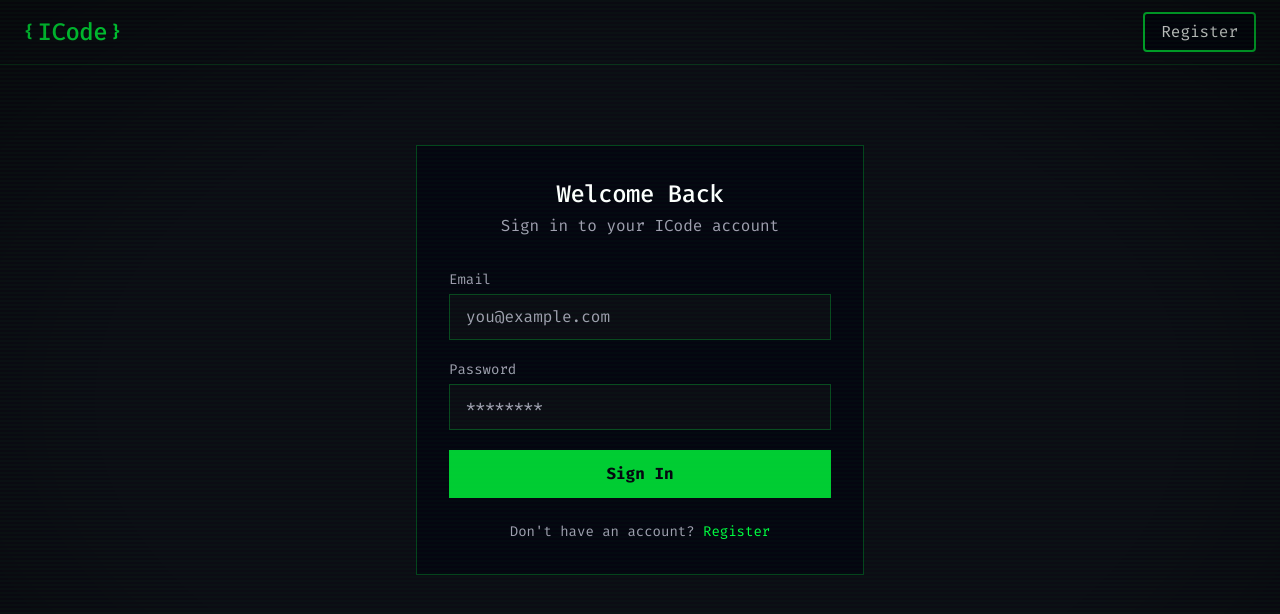
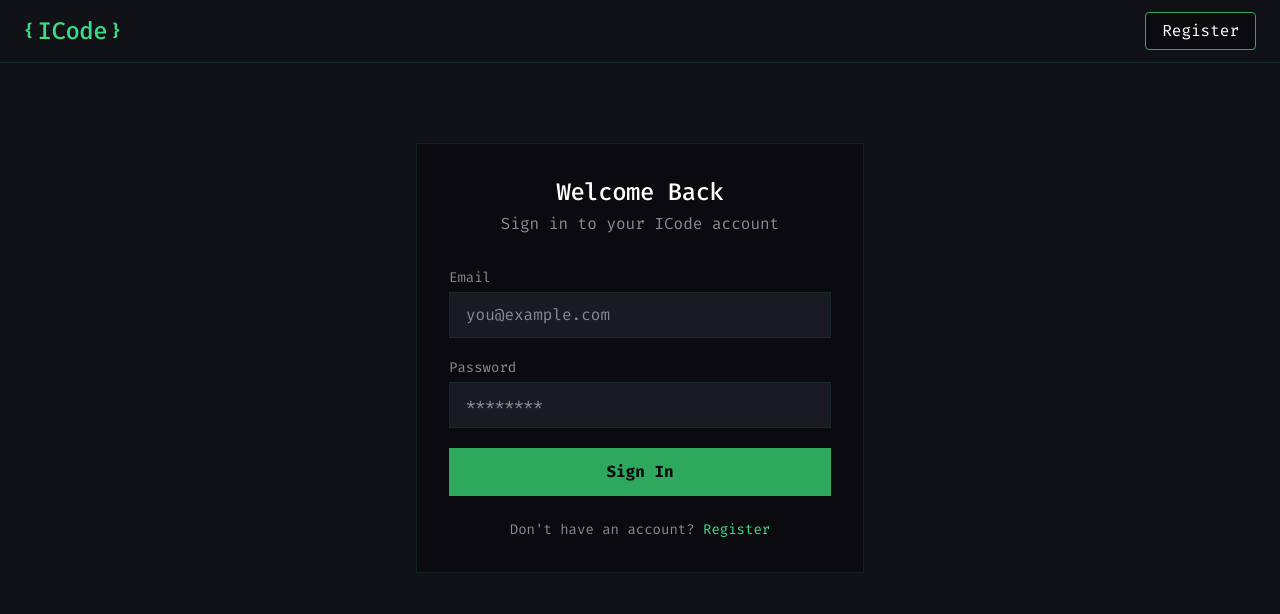
Before and after one commit to saudprashant2062/ICode, a React (Vite) app in the folder Frontend_ICode/: page /login in a window 1280 px wide. Shown: the top 614 px of the page. Built offline with nearby package versions, Linux system fonts and the light colour scheme.

Commit message:
added UI changes

```diff
--- a/Frontend_ICode/src/App.jsx
+++ b/Frontend_ICode/src/App.jsx
@@ -8,14 +8,14 @@ import Editor from "./pages/Editor";
 
 function NotFound() {
   return (
-    <div className="min-h-screen bg-gray-800 flex items-center justify-center">
+    <div className="min-h-screen flex items-center justify-center" style={{ backgroundColor: '#111118' }}>
       <div className="text-center space-y-4">
         <div className="text-6xl text-green-400 font-bold">404</div>
         <h1 className="text-2xl text-white">Page Not Found</h1>
         <p className="text-gray-600">The page you&apos;re looking for doesn&apos;t exist.</p>
         <Link
           to="/"
-          className="inline-block px-6 py-2.5 bg-black text-white border border-green-500 rounded-2xl font-semibold hover:shadow-[0_0_15px_rgba(0,255,65,0.3)] hover:bg-green-500 transition-all duration-300"
+          className="inline-block px-6 py-2.5 bg-black text-white border border-green-500 font-semibold hover:bg-green-500/15 hover:text-green-400 transition-all duration-200"
         >
           Go Home
         </Link>
--- a/Frontend_ICode/src/components/FeatureCard.jsx
+++ b/Frontend_ICode/src/components/FeatureCard.jsx
@@ -1,6 +1,6 @@
 export default function FeatureCard({ title, description }) {
   return (
-    <div className="border border-green-500/30 p-5 rounded bg-black hover:border-green-500 transition-all duration-200">
+    <div className="border border-green-500/15 p-5 bg-black hover:bg-green-500/5 transition-all duration-200">
       <h3 className="font-bold text-xl text-white">{title}</h3>
       <p className="text-gray-600 mt-1">{description}</p>
     </div>
--- a/Frontend_ICode/src/components/Navbar.jsx
+++ b/Frontend_ICode/src/components/Navbar.jsx
@@ -14,7 +14,7 @@ export default function Navbar({ title }) {
         {location.pathname !== "/login" && (
           <Link
             to="/login"
-            className="px-4 py-1.5 rounded bg-black text-white border-2 border-green-500 hover:bg-green-500 transition-all duration-200"
+            className="px-4 py-1.5 rounded bg-black text-white border border-green-500 hover:bg-green-500/15 hover:text-green-400 transition-all duration-200"
           >
             Login
           </Link>
@@ -22,7 +22,7 @@ export default function Navbar({ title }) {
         {location.pathname !== "/register" && (
           <Link
             to="/register"
-            className="px-4 py-1.5 rounded bg-black text-white border-2 border-green-500 hover:bg-green-500 transition-all duration-200"
+            className="px-4 py-1.5 rounded bg-black text-white border border-green-500 hover:bg-green-500/15 hover:text-green-400 transition-all duration-200"
           >
             Register
           </Link>
--- a/Frontend_ICode/src/index.css
+++ b/Frontend_ICode/src/index.css
@@ -2,12 +2,13 @@
 @import "tailwindcss";
 
 @theme {
-  --color-gray-800: #0c0c14;
+  --color-gray-800: #111118;
   --color-gray-700: #c0c0d0;
-  --color-gray-600: #a0a0b0;
-  --color-green-400: #00ff41;
-  --color-green-500: #00cc33;
-  --color-black: #050510;
+  --color-gray-600: #888898;
+  --color-green-400: #3ddc84;
+  --color-green-500: #2ea85c;
+  --color-black: #0a0a0f;
+  --color-gray-900: #1a1a24;
 }
 
 *::-webkit-scrollbar {
@@ -15,49 +16,31 @@
   height: 6px;
 }
 *::-webkit-scrollbar-track {
-  background: #0c0c14;
+  background: #111118;
 }
 *::-webkit-scrollbar-thumb {
-  background: #00ff41;
+  background: #3ddc84;
   border-radius: 3px;
 }
 *::-webkit-scrollbar-thumb:hover {
-  background: #00cc33;
+  background: #2ea85c;
 }
 
 html {
-  scrollbar-color: #00ff41 #0c0c14;
+  scrollbar-color: #3ddc84 #111118;
   scrollbar-width: thin;
 }
 
 body {
-  background-color: #0c0c14;
+  background-color: #111118;
   color: #c0c0d0;
   font-family: "Fira Code", "Consolas", "Courier New", monospace;
   font-weight: 400;
-  position: relative;
   overflow-x: hidden;
 }
 
-body::after {
-  content: "";
-  position: fixed;
-  inset: 0;
-  background:
-    repeating-linear-gradient(
-      0deg,
-      transparent,
-      transparent 2px,
-      rgba(0, 255, 65, 0.025) 2px,
-      rgba(0, 255, 65, 0.025) 4px
-    ),
-    radial-gradient(ellipse at center, transparent 60%, rgba(0, 0, 0, 0.4) 100%);
-  pointer-events: none;
-  z-index: 9999;
-}
-
 ::selection {
-  background: rgba(0, 255, 65, 0.3);
+  background: rgba(61, 220, 132, 0.25);
   color: #e0e0e8;
 }
 
@@ -87,35 +70,18 @@ a, button {
   transition: all 0.2s ease;
 }
 
-.text-green-400 {
-  text-shadow: none;
-}
-
-.bg-green-500:hover {
-  background-color: #00ff41;
-}
-
-.border:not(nav) {
-  border-color: rgba(0, 255, 65, 0.25) !important;
-}
-
-.border:not(nav):hover {
-  border-color: #00ff41 !important;
-  background: rgba(0, 255, 65, 0.05);
-}
-
 nav {
-  border-color: rgba(0, 255, 65, 0.15) !important;
-  background: #0c0c14;
+  border-color: rgba(61, 220, 132, 0.12) !important;
+  background: #111118;
 }
 
 p {
-  color: #a0a0b0;
+  color: #888898;
 }
 
 input:-webkit-autofill,
 input:-webkit-autofill:hover,
 input:-webkit-autofill:focus {
   -webkit-text-fill-color: #c0c0d0;
-  -webkit-box-shadow: 0 0 0px 1000px #0c0c14 inset;
+  -webkit-box-shadow: 0 0 0px 1000px #111118 inset;
 }
--- a/Frontend_ICode/src/pages/Dashboard.jsx
+++ b/Frontend_ICode/src/pages/Dashboard.jsx
@@ -11,8 +11,8 @@ export default function Dashboard() {
   const [projects] = useState(initialProjects);
 
   return (
-    <div className="min-h-screen bg-gray-800">
-      <nav className="border-b border-green-500/15 px-6 py-3 flex justify-between items-center bg-gray-800">
+    <div className="min-h-screen" style={{ backgroundColor: '#111118' }}>
+      <nav className="border-b px-6 py-3 flex justify-between items-center">
         <div className="flex items-center gap-1">
           <span className="text-green-400 font-bold">{'{'}</span>
           <h1 className="text-2xl font-bold text-green-400 font-mono">ICode</h1>
@@ -20,7 +20,7 @@ export default function Dashboard() {
         </div>
         <div className="flex items-center gap-4">
           <span className="text-sm text-gray-600">admin@icode.dev</span>
-          <div className="w-8 h-8 bg-green-500/20 border border-green-500/50 flex items-center justify-center text-green-400 text-sm font-bold">
+          <div className="w-8 h-8 bg-green-500/10 border border-green-500/30 flex items-center justify-center text-green-400 text-sm font-bold">
             A
           </div>
         </div>
@@ -45,10 +45,10 @@ export default function Dashboard() {
             <Link
               key={project.id}
               to="/editor"
-              className="border border-green-500/20 bg-black p-5 hover:border-green-500 transition-all duration-200"
+              className="border border-green-500/10 bg-black p-5 hover:bg-green-500/5 transition-all duration-200"
             >
               <div className="flex items-start justify-between mb-4">
-                <span className="text-xs px-2 py-0.5 border border-green-500/20 text-green-400">
+                <span className="text-xs px-2 py-0.5 border border-green-500/20 text-green-400/80">
                   {project.language}
                 </span>
               </div>
--- a/Frontend_ICode/src/pages/Landing.jsx
+++ b/Frontend_ICode/src/pages/Landing.jsx
@@ -25,30 +25,30 @@ export default function Landing() {
 
   return (
     <>
-      <div className="min-h-screen bg-gray-800">
+      <div className="min-h-screen" style={{ backgroundColor: '#111118' }}>
         <Navbar title="ICode" />
 
         <main className="max-w-5xl mx-auto px-8 pt-16 pb-0">
           <div className="space-y-6 max-w-3xl">
-            <div className="inline-block px-4 py-1 border border-green-500 text-sm text-green-400">
+            <div className="inline-block px-4 py-1 border border-green-500/30 text-sm text-green-400">
               Browser-Based IDE
             </div>
             <h1 className="text-5xl font-bold text-white leading-tight">
               Code <span className="text-green-400">Anywhere</span>, Run <span className="text-green-400">Anywhere</span>
             </h1>
-            <p className="text-lg text-gray-600 max-w-xl">
+            <p className="text-lg max-w-xl">
               Write, run, and save code directly from your browser -- no setup, no config, just pure coding.
             </p>
             <div className="flex gap-4">
               <Link
                 to="/register"
-                className="px-8 py-3 bg-black text-white border border-green-500 font-semibold hover:bg-green-500 transition-all duration-200"
+                className="px-8 py-3 bg-green-500 text-black font-semibold hover:bg-green-400 transition-all duration-200"
               >
                 Start Coding
               </Link>
               <Link
                 to="/login"
-                className="px-8 py-3 bg-transparent text-green-400 border border-green-500 font-semibold hover:bg-green-500 hover:text-black transition-all duration-200"
+                className="px-8 py-3 bg-black text-green-400 border border-green-500 font-semibold hover:bg-green-500/15 transition-all duration-200"
               >
                 Sign In
               </Link>
--- a/Frontend_ICode/src/pages/Login.jsx
+++ b/Frontend_ICode/src/pages/Login.jsx
@@ -30,7 +30,7 @@ export default function Login() {
       <Navbar title="ICode" />
       <Section>
         <div className="max-w-md mx-auto mt-10">
-          <div className="border border-green-500/30 bg-black p-8">
+          <div className="border border-green-500/15 bg-black p-8">
             <div className="text-center mb-8">
               <h2 className="text-2xl font-bold text-white">Welcome Back</h2>
               <p className="text-gray-600 mt-1">Sign in to your ICode account</p>
@@ -45,7 +45,7 @@ export default function Login() {
                   value={form.email}
                   onChange={handleChange}
                   placeholder="you@example.com"
-                  className="w-full px-4 py-2.5 bg-gray-800 border border-green-500/20 text-white placeholder-gray-600 focus:border-green-500 focus:outline-none transition-all duration-200"
+                  className="w-full px-4 py-2.5 bg-gray-900 border border-green-500/10 text-white placeholder-gray-600 focus:border-green-500/40 focus:outline-none transition-all duration-200"
                 />
                 {errors.email && <p className="text-red-400 text-xs mt-1">{errors.email}</p>}
               </div>
@@ -58,7 +58,7 @@ export default function Login() {
                   value={form.password}
                   onChange={handleChange}
                   placeholder="********"
-                  className="w-full px-4 py-2.5 bg-gray-800 border border-green-500/20 text-white placeholder-gray-600 focus:border-green-500 focus:outline-none transition-all duration-200"
+                  className="w-full px-4 py-2.5 bg-gray-900 border border-green-500/10 text-white placeholder-gray-600 focus:border-green-500/40 focus:outline-none transition-all duration-200"
                 />
                 {errors.password && <p className="text-red-400 text-xs mt-1">{errors.password}</p>}
               </div>
```
Also changed, not shown: Frontend_ICode/src/pages/Editor.jsx (+10 -10 lines), Frontend_ICode/src/pages/Register.jsx (+5 -5 lines).
